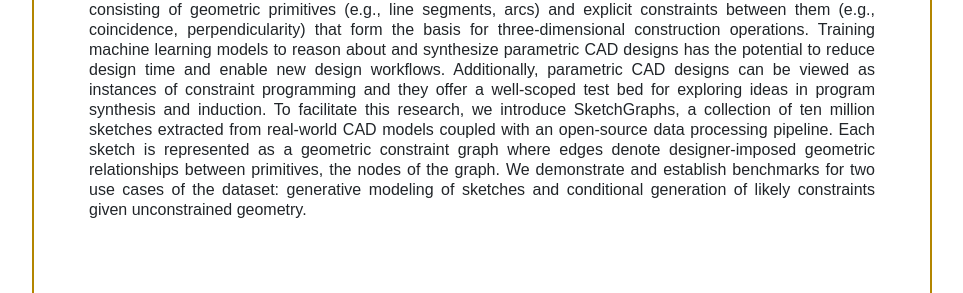
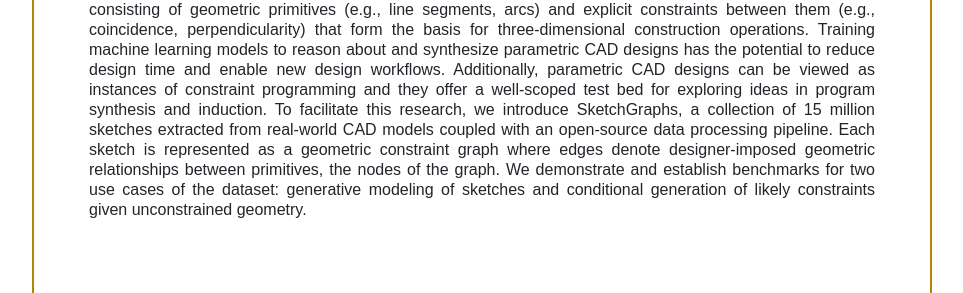
Before and after one commit to oolworkshop/oolworkshop.github.io, a Jekyll site: the page built from program/ool_33.html, in a window 1280 px wide. Shown: the part 829-1122 px from the top of the page, without its empty margins (158-1121 px from the left). Built offline with Jekyll 4.4.1, drawn with Linux system fonts in a browser that asks for light colours; nearby versions of some CDN libraries; some of the changed text lies outside the part shown.

Commit message:
update paper 33

```diff
--- a/program/ool_33.html
+++ b/program/ool_33.html
@@ -11,7 +11,13 @@
 session_id: 1
 session_title: "Session 1 (11-11:30 am ?)"
 title: "SketchGraphs: A Large-Scale Dataset for Modeling Relational Geometry in Computer-Aided Design"
-abstract: "Parametric computer-aided design (CAD) is the dominant paradigm in mechanical engineering for physical design. Distinguished by relational geometry, parametric CAD models begin as two-dimensional sketches consisting of geometric primitives (e.g., line segments, arcs) and explicit constraints between them (e.g., coincidence, perpendicularity) that form the basis for three-dimensional construction operations. Training machine learning models to reason about and synthesize parametric CAD designs has the potential to reduce design time and enable new design workflows. Additionally, parametric CAD designs can be viewed as instances of constraint programming and they offer a well-scoped test bed for exploring ideas in program synthesis and induction. To facilitate this research, we introduce SketchGraphs, a collection of ten million sketches extracted from real-world CAD models coupled with an open-source data processing pipeline. Each sketch is represented as a geometric constraint graph where edges denote designer-imposed geometric relationships between primitives, the nodes of the graph. We demonstrate and establish benchmarks for two use cases of the dataset: generative modeling of sketches and conditional generation of likely constraints given unconstrained geometry."
+abstract: "Parametric computer-aided design (CAD) is the dominant paradigm in mechanical engineering for physical design.
+Distinguished by relational geometry, parametric CAD models begin as two-dimensional sketches consisting of geometric primitives (e.g., line segments, arcs) and explicit constraints between them (e.g., coincidence, perpendicularity) that form the basis for three-dimensional construction operations.
+Training machine learning models to reason about and synthesize parametric CAD designs has the potential to reduce design time and enable new design workflows.
+Additionally, parametric CAD designs can be viewed as instances of constraint programming and they offer a well-scoped test bed for exploring ideas in program synthesis and induction.
+To facilitate this research, we introduce SketchGraphs, a collection of 15 million sketches extracted from real-world CAD models coupled with an open-source data processing pipeline.
+Each sketch is represented as a geometric constraint graph where edges denote designer-imposed geometric relationships between primitives, the nodes of the graph.
+We demonstrate and establish benchmarks for two use cases of the dataset: generative modeling of sketches and conditional generation of likely constraints given unconstrained geometry."
 track: research
 live: false
 video_file_url: http://services.google.com/fh/files/events/33.m4v.zip
```
Also changed, not shown: _data/sessions.yml (+23 -14 lines).
